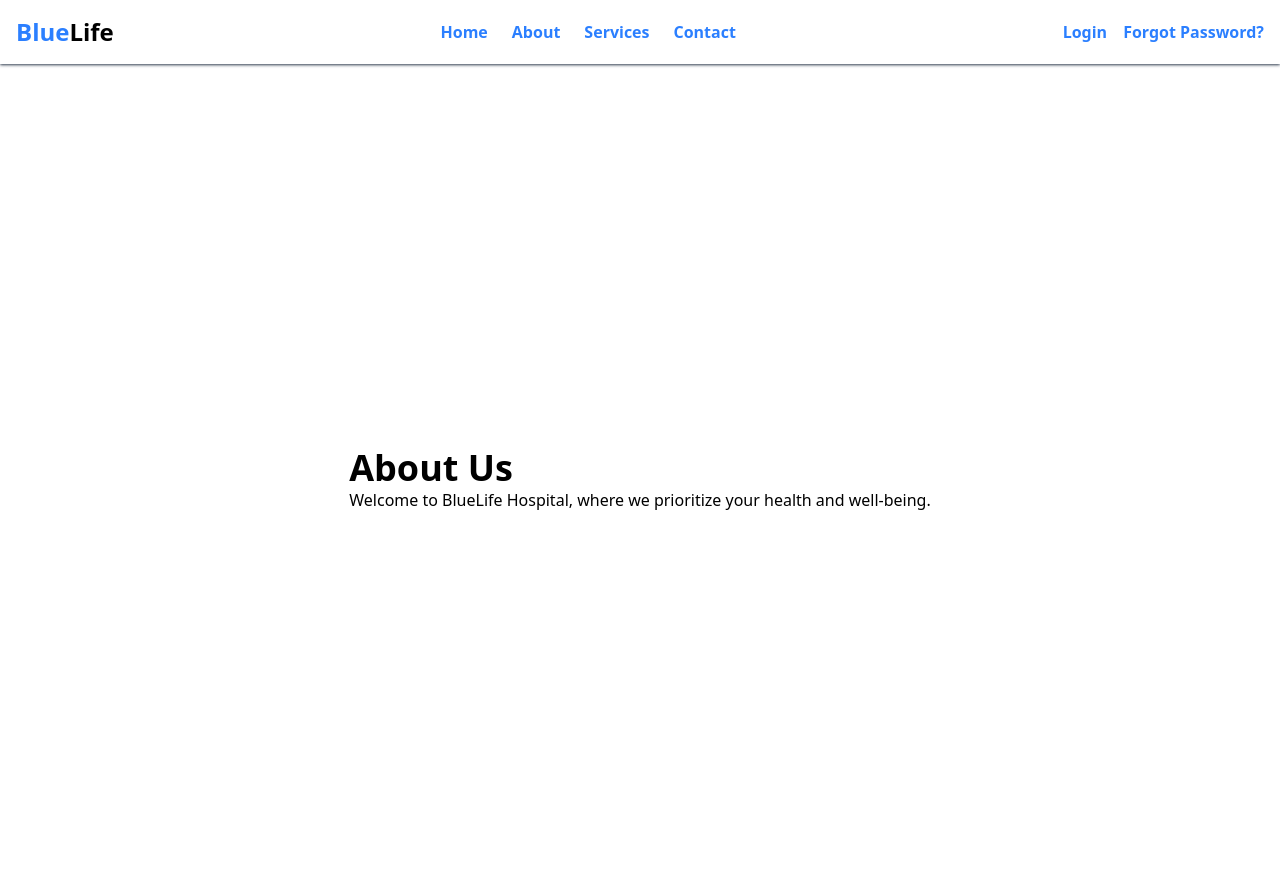
After one commit to Grealishgit/BlueLife-Hospital, a PHP site: page /about.php in a window 1280 px wide. The commit adds this page. Run offline with PHP 8.4, Linux system fonts and the light colour scheme.

Commit message:
Fix navbar links to point to correct pages; add About Us page with introductory content

```diff
--- /dev/null
+++ b/about.php
@@ -0,0 +1,23 @@
+<!DOCTYPE html>
+<html lang="en">
+
+<head>
+    <meta charset="UTF-8">
+    <meta name="viewport" content="width=device-width, initial-scale=1.0">
+    <script src="https://cdn.jsdelivr.net/npm/@tailwindcss/browser@4"></script>
+    <title>About Us - BlueLife Hospital</title>
+</head>
+
+<body>
+    <?php include 'app/Views/navbar.php'; ?>
+
+    <div class="mt-20 flex w-full items-center justify-center min-h-screen">
+        <div class="flex flex-col">
+            <h1 class="text-4xl font-bold">About Us</h1>
+            <p>Welcome to BlueLife Hospital, where we prioritize your health and well-being.</p>
+        </div>
+
+    </div>
+</body>
+
+</html>
--- a/app/Views/navbar.php
+++ b/app/Views/navbar.php
@@ -3,8 +3,8 @@
         <span class="font-bold cursor-pointer  text-blue-500 text-2xl">Blue<span class="text-black">Life</span> </span>
     </div>
     <ul class="md:flex hidden space-x-6">
-        <li><a href="#" class="text-blue-500 font-semibold hover:text-blue-200">Home</a></li>
-        <li><a href="#" class="text-blue-500 font-semibold hover:text-blue-200">About</a></li>
+        <li><a href="index.php" class="text-blue-500 font-semibold hover:text-blue-200">Home</a></li>
+        <li><a href="about.php" class="text-blue-500 font-semibold hover:text-blue-200">About</a></li>
         <li><a href="#" class="text-blue-500 font-semibold hover:text-blue-200">Services</a></li>
         <li><a href="#" class="text-blue-500 font-semibold hover:text-blue-200">Contact</a></li>
     </ul>
--- a/doctor-profile.php
+++ b/doctor-profile.php
@@ -81,7 +81,8 @@
                     </div>
                     <!-- Schedule -->
                     <div>
-                        <h2 class="text-2xl mt-2 font-semibold text-blue-500 text-center text-gray-800 mb-3">Schedule
+                        <h2 class="text-2xl mt-8 font-semibold text-blue-500 text-center  mb-3">
+                            Schedule
                         </h2>
                         <div class="grid grid-cols-1 md:grid-cols-2 gap-2">
                             <?php foreach ($doctor['schedule'] as $schedule): ?>
```
